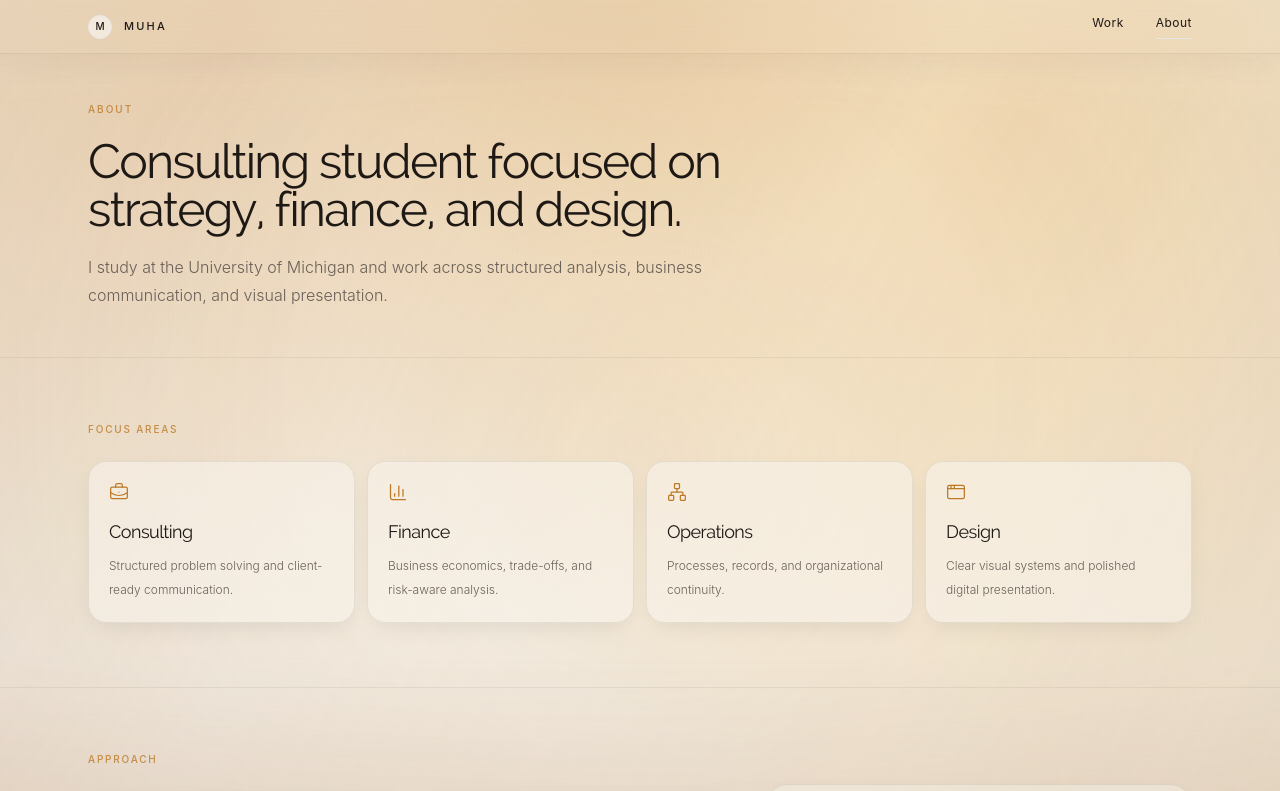
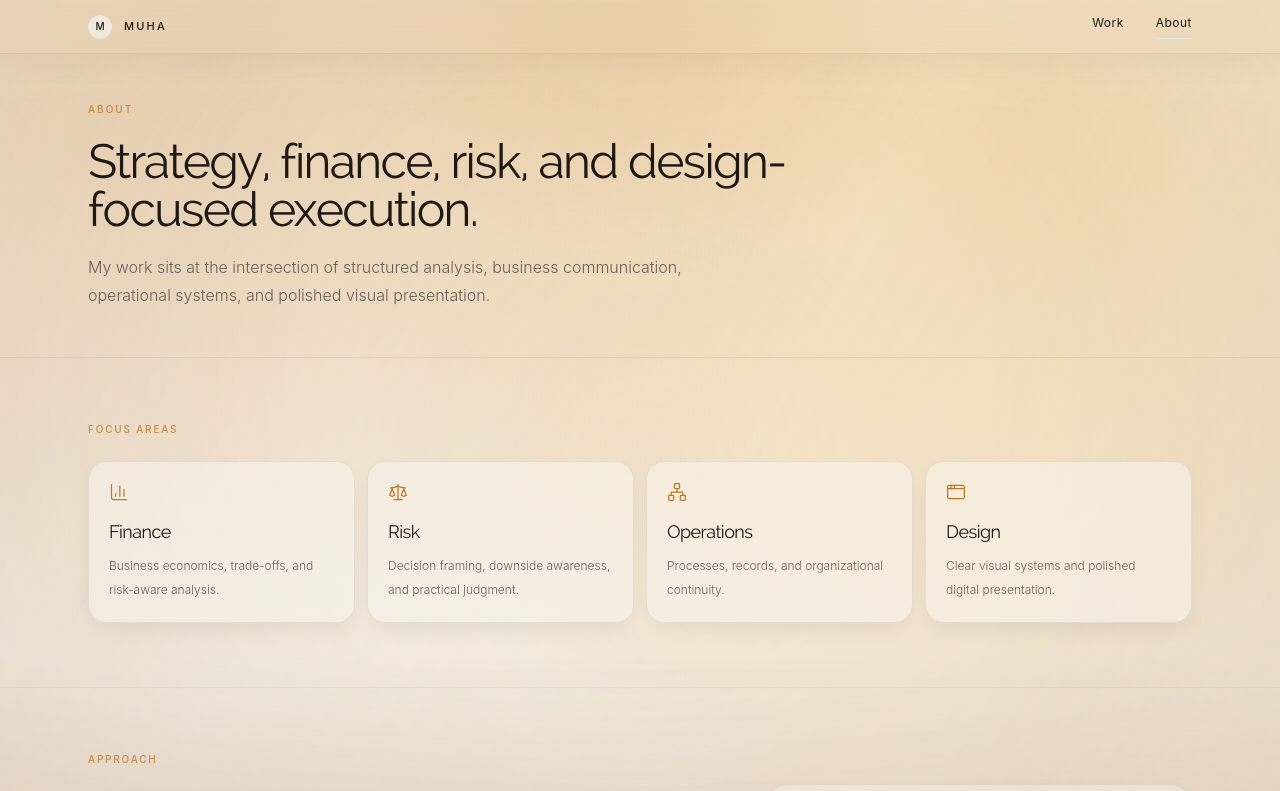
Before and after one commit to mohabbis/personal-portfolio, a Next.js app: page /about in a window 1280 px wide. Shown: the top 791 px of the page. Built offline with nearby package versions, Linux system fonts and the light colour scheme.

Commit message:
Remove consulting student language from about page

```diff
--- a/app/about/page.tsx
+++ b/app/about/page.tsx
@@ -1,5 +1,5 @@
 import type { Metadata } from "next";
-import { AppWindow, BarChart3, BriefcaseBusiness, Database, Mail, MapPin, Network, Scale, Search, Sparkles } from "lucide-react";
+import { AppWindow, BarChart3, Database, Mail, MapPin, Network, Scale, Search, Sparkles } from "lucide-react";
 
 import { SiteFrame } from "@/components/layout/site-frame";
 import { AmbientLattice } from "@/components/portfolio/ambient-lattice";
@@ -9,7 +9,7 @@ import { siteConfig } from "@/data/site";
 export const metadata: Metadata = {
   title: "About",
   description:
-    "About Muhammad Rafiq, a University of Michigan student focused on consulting, finance, strategy, risk management, and design.",
+    "About Muhammad Rafiq, focused on strategy, finance, risk management, operations, and design.",
   alternates: {
     canonical: "/about"
   }
@@ -18,8 +18,8 @@ export const metadata: Metadata = {
 const emailHref = `mailto:${siteConfig.email}?subject=Project%20%2F%20Role%20%2F%20Collaboration%20Inquiry`;
 
 const focusAreas = [
-  { icon: BriefcaseBusiness, label: "Consulting", text: "Structured problem solving and client-ready communication." },
   { icon: BarChart3, label: "Finance", text: "Business economics, trade-offs, and risk-aware analysis." },
+  { icon: Scale, label: "Risk", text: "Decision framing, downside awareness, and practical judgment." },
   { icon: Network, label: "Operations", text: "Processes, records, and organizational continuity." },
   { icon: AppWindow, label: "Design", text: "Clear visual systems and polished digital presentation." }
 ];
@@ -31,7 +31,7 @@ const approach = [
   { icon: Sparkles, label: "Present clearly", text: "Turn analysis into credible, polished outputs." }
 ];
 
-const bestFor = ["Consulting", "Finance", "Strategy", "Design"];
+const bestFor = ["Finance", "Strategy", "Risk Management", "Operations", "Design"];
 
 const breadcrumb = {
   "@context": "https://schema.org",
@@ -59,10 +59,10 @@ export default function AboutPage() {
           <Container>
             <p className="text-[10px] font-medium uppercase tracking-[0.2em] text-accent/80">About</p>
             <h1 className="mt-5 max-w-3xl font-display text-4xl leading-[1.02] tracking-[-0.035em] text-foreground sm:text-5xl">
-              Consulting student focused on strategy, finance, and design.
+              Strategy, finance, risk, and design-focused execution.
             </h1>
             <p className="mt-5 max-w-2xl text-base font-light leading-7 text-muted-foreground">
-              I study at the University of Michigan and work across structured analysis, business communication, and visual presentation.
+              My work sits at the intersection of structured analysis, business communication, operational systems, and polished visual presentation.
             </p>
           </Container>
         </section>
```
